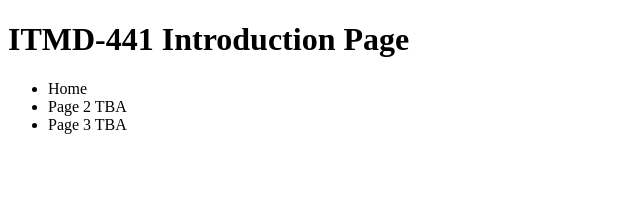
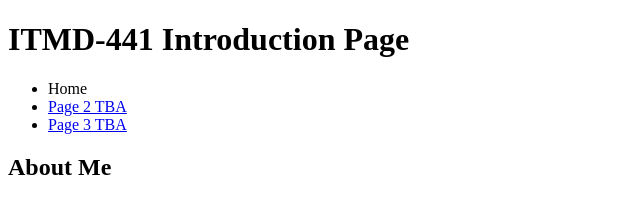
Before and after one commit to DlayDlay/ITMD441, a plain HTML site: page index.html in a window 1280 px wide. Shown: the whole page, without its empty margins (0-640 px from the left). Drawn offline with Linux system fonts and the light colour scheme.

Commit message:
added extra pages and linked to nav

```diff
--- a/index.html
+++ b/index.html
@@ -12,11 +12,12 @@
       <nav>
         <ul>
           <li>Home</li>
-	      <li>Page 2 TBA</li>
-	      <li>Page 3 TBA</li>
+	      <li><a href ="page2.html" title="page2">Page 2 TBA</a></li>
+	      <li><a href ="page3.html" title="page3">Page 3 TBA</a></li>
         </ul>
       </nav>
   </header>
-
+  <h2><strong>About Me</strong></h2>
+  <p></p>
 </body>
 </html>
```
Also changed, not shown: page2.html (added), page3.html (added).
